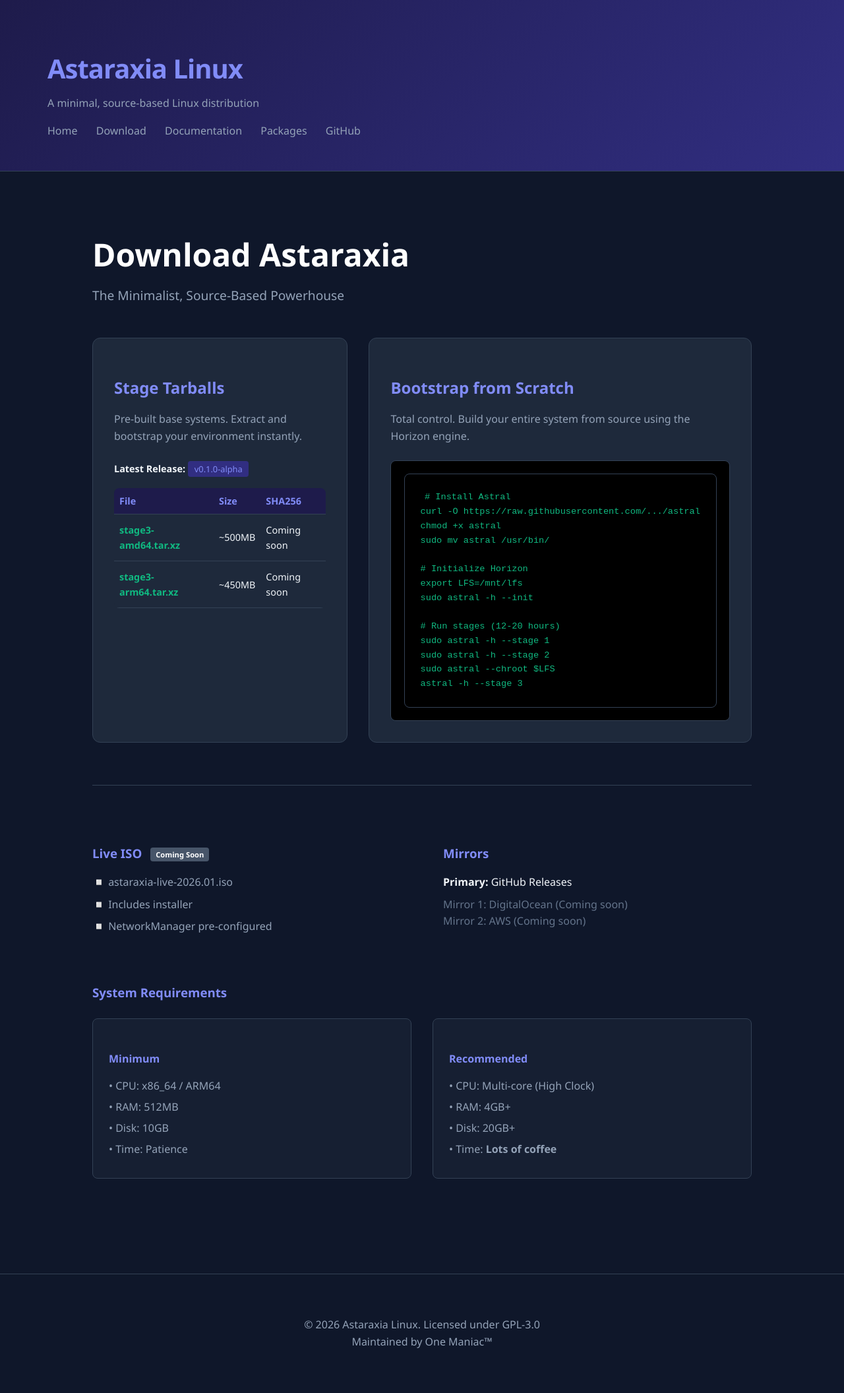
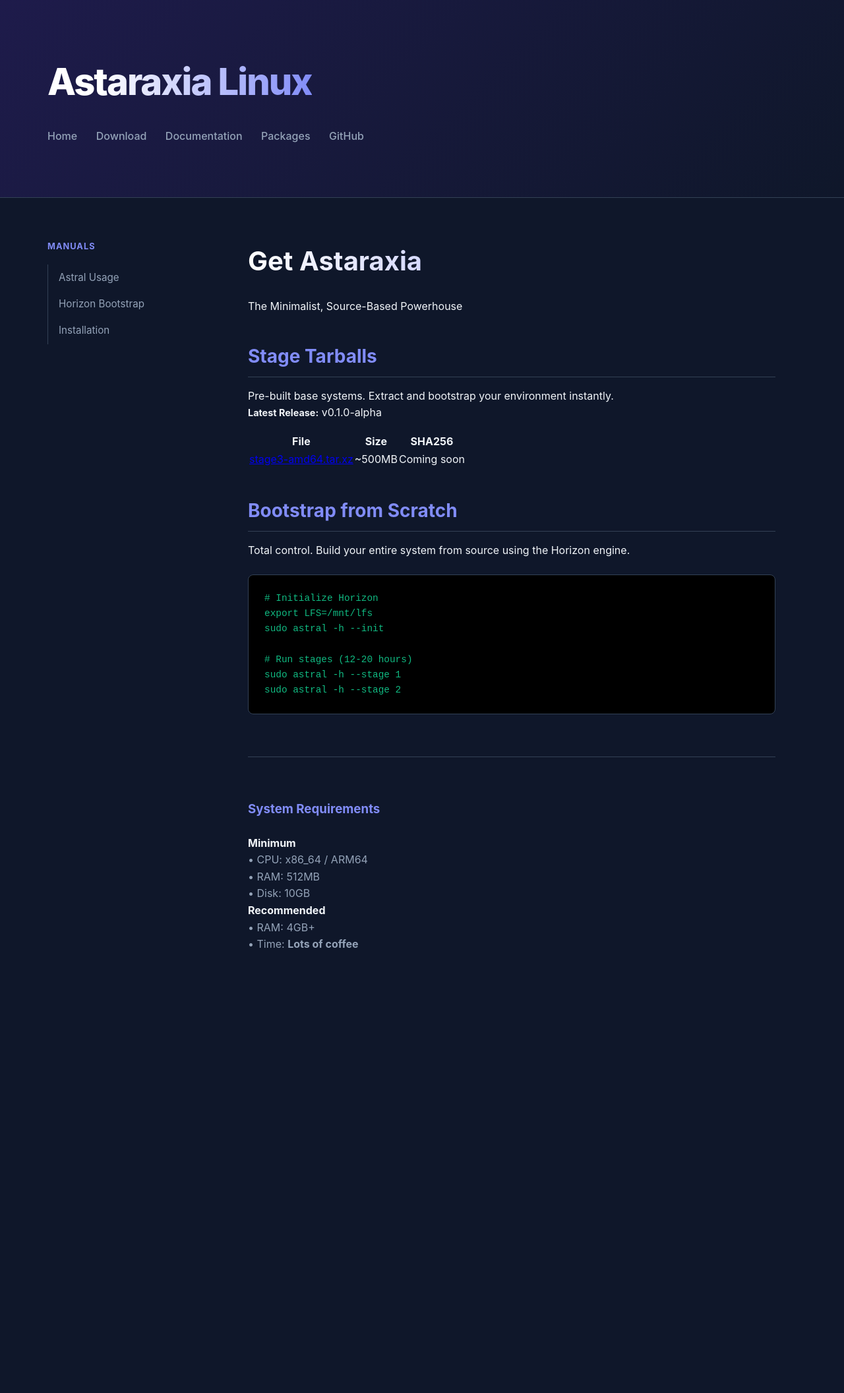
Before and after one commit to Astaraxia-Linux/astaraxia-linux.github.io, a Jekyll site: the page built from download.html, in a window 1280 px wide. Shown: the whole page at 66% size. Built offline with Jekyll 4.4.1, drawn with Linux system fonts in a browser that asks for light colours; after the commit the page ends 1509 px from its top, so only the background shows below that.

Commit message:
Update download.html

```diff
--- a/download.html
+++ b/download.html
@@ -1,142 +1,10 @@
 ---
-layout: default
+layout: docs
 title: Download
 ---
 
-<style>
-    /* Force alignment with Index.html aesthetic */
-    :root {
-        --primary: #818cf8;
-        --bg: #0f172a;        /* Background */
-        --card-bg: #1e293b;   /* cards */
-        --text: #f1f5f9;      /* Near white */
-        --text-dim: #94a3b8;  /* Muted */
-        --accent: #10b981;    /* code/links */
-        --border: #334155;
-    }
-
-    /* Apply background to the entire section to prevent blending */
-    .download-page-wrapper {
-        background-color: var(--bg);
-        min-height: 100vh;
-        color: var(--text);
-        padding: 4rem 2rem;
-    }
-
-    .download-content {
-        max-width: 1000px;
-        margin: 0 auto;
-    }
-
-    .download-content h1 { font-size: 3rem; margin-bottom: 0.5rem; color: #fff; }
-    .subtitle { color: var(--text-dim); font-size: 1.2rem; margin-bottom: 3rem; }
-
-    .card-grid {
-        display: grid;
-        grid-template-columns: 1fr 1fr;
-        gap: 2rem;
-        margin-bottom: 4rem;
-    }
-
-    .card {
-        background: var(--card-bg);
-        padding: 2rem;
-        border-radius: 12px;
-        border: 1px solid var(--border);
-    }
-
-    .card h2 { color: var(--primary); margin-bottom: 1rem; font-size: 1.5rem; }
-    .card p { color: var(--text-dim); margin-bottom: 1.5rem; }
-
-    /* Table Styling - Fixed Contrast */
-    .download-table {
-        width: 100%;
-        border-collapse: collapse;
-        margin-top: 1rem;
-        font-size: 0.9rem;
-    }
-
-    .download-table th {
-        text-align: left;
-        color: var(--primary);
-        border-bottom: 1px solid var(--border);
-        padding: 0.5rem;
-    }
-
-    .download-table td {
-        padding: 0.75rem 0.5rem;
-        border-bottom: 1px solid var(--border);
-        color: var(--text);
-    }
-
-    .download-table a { color: var(--accent); text-decoration: none; font-weight: bold; }
-    .download-table a:hover { text-decoration: underline; }
-
-    .badge {
-        background: #312e81;
-        color: var(--primary);
-        padding: 0.2rem 0.6rem;
-        border-radius: 4px;
-        font-size: 0.8rem;
-    }
-
-    /* Terminal Style for Bootstrap */
-    .code-block {
-        background: #000;
-        padding: 1.2rem;
-        border-radius: 8px;
-        border: 1px solid var(--border);
-        font-family: 'Cascadia Code', 'Fira Code', monospace;
-        font-size: 0.85rem;
-        overflow-x: auto;
-    }
-    .code-block pre { margin: 0; }
-    .code-block code { color: var(--accent); }
-
-    hr { border: 0; border-top: 1px solid var(--border); margin: 4rem 0; }
-
-    /* Flex Layout for ISO/Mirrors */
-    .flex-row { display: flex; gap: 4rem; margin-bottom: 4rem; }
-    .col { flex: 1; }
-    .col h3 { color: var(--primary); margin-bottom: 1rem; }
-
-    .status-tag {
-        font-size: 0.7rem;
-        background: #475569;
-        color: #fff;
-        padding: 0.2rem 0.5rem;
-        border-radius: 4px;
-        vertical-align: middle;
-        margin-left: 0.5rem;
-    }
-
-    /* Specs Section */
-    .specs-grid {
-        display: grid;
-        grid-template-columns: 1fr 1fr;
-        gap: 2rem;
-        margin-top: 1.5rem;
-    }
-    .spec-card {
-        background: rgba(30, 41, 59, 0.5);
-        padding: 1.5rem;
-        border-radius: 8px;
-        border: 1px solid var(--border);
-    }
-    .spec-card h4 { margin-bottom: 1rem; color: var(--primary); }
-    .spec-card ul { list-style: none; color: var(--text-dim); }
-    .spec-card li { margin-bottom: 0.4rem; }
-
-    .muted { color: #64748b; }
-
-    @media (max-width: 850px) {
-        .card-grid, .flex-row, .specs-grid { grid-template-columns: 1fr; flex-direction: column; }
-    }
-</style>
-
-<div class="download-page-wrapper">
 <div class="download-content">
-        <h1>Download Astaraxia</h1>
+    <h1 class="title-gradient">Get Astaraxia</h1>
     <p class="subtitle">The Minimalist, Source-Based Powerhouse</p>
 
     <div class="card-grid">
@@ -162,11 +30,6 @@
                         <td>~500MB</td>
                         <td class="muted">Coming soon</td>
                     </tr>
-                        <tr>
-                            <td><a href="https://github.com/Astaraxia-Linux/Horizon/releases">stage3-arm64.tar.xz</a></td>
-                            <td>~450MB</td>
-                            <td class="muted">Coming soon</td>
-                        </tr>
                 </tbody>
             </table>
         </div>
@@ -175,66 +38,37 @@
             <h2>Bootstrap from Scratch</h2>
             <p>Total control. Build your entire system from source using the Horizon engine.</p>
             <div class="code-block">
-                    <pre><code># Install Astral
-curl -O https://raw.githubusercontent.com/.../astral
-chmod +x astral
-sudo mv astral /usr/bin/
-
-# Initialize Horizon
+                <pre><code># Initialize Horizon
 export LFS=/mnt/lfs
 sudo astral -h --init
 
 # Run stages (12-20 hours)
 sudo astral -h --stage 1
-sudo astral -h --stage 2
-sudo astral --chroot $LFS
-astral -h --stage 3</code></pre>
+sudo astral -h --stage 2</code></pre>
             </div>
         </div>
     </div>
 
-        <hr>
-
-        <div class="flex-row">
-            <div class="col">
-                <h3>Live ISO <span class="status-tag">Coming Soon</span></h3>
-                <ul style="list-style: none; color: var(--text-dim);">
-                    <li style="margin-bottom: 0.5rem;">◽ astaraxia-live-2026.01.iso</li>
-                    <li style="margin-bottom: 0.5rem;">◽ Includes installer</li>
-                    <li style="margin-bottom: 0.5rem;">◽ NetworkManager pre-configured</li>
-                </ul>
-            </div>
-
-            <div class="col">
-                <h3>Mirrors</h3>
-                <p style="margin-bottom: 0.5rem; color: var(--text);"><strong>Primary:</strong> GitHub Releases</p>
-                <p class="muted">Mirror 1: DigitalOcean (Coming soon)</p>
-                <p class="muted">Mirror 2: AWS (Coming soon)</p>
-            </div>
-        </div>
+    <hr style="border: 0; border-top: 1px solid var(--border); margin: 4rem 0;">
 
     <div class="specs-section">
-            <h3 style="color: var(--primary);">System Requirements</h3>
+        <h3 style="color: var(--primary); margin-bottom: 1.5rem;">System Requirements</h3>
         <div class="specs-grid">
             <div class="spec-card">
                 <h4>Minimum</h4>
-                    <ul>
+                <ul style="list-style: none; color: var(--text-dim);">
                     <li>• CPU: x86_64 / ARM64</li>
                     <li>• RAM: 512MB</li>
                     <li>• Disk: 10GB</li>
-                        <li>• Time: Patience</li>
                 </ul>
             </div>
             <div class="spec-card">
                 <h4>Recommended</h4>
-                    <ul>
-                        <li>• CPU: Multi-core (High Clock)</li>
+                <ul style="list-style: none; color: var(--text-dim);">
                     <li>• RAM: 4GB+</li>
-                        <li>• Disk: 20GB+</li>
                     <li>• Time: <strong>Lots of coffee</strong></li>
                 </ul>
             </div>
         </div>
     </div>
 </div>
-</div>
```
Lines whose indentation alone changed are shown as unchanged.
